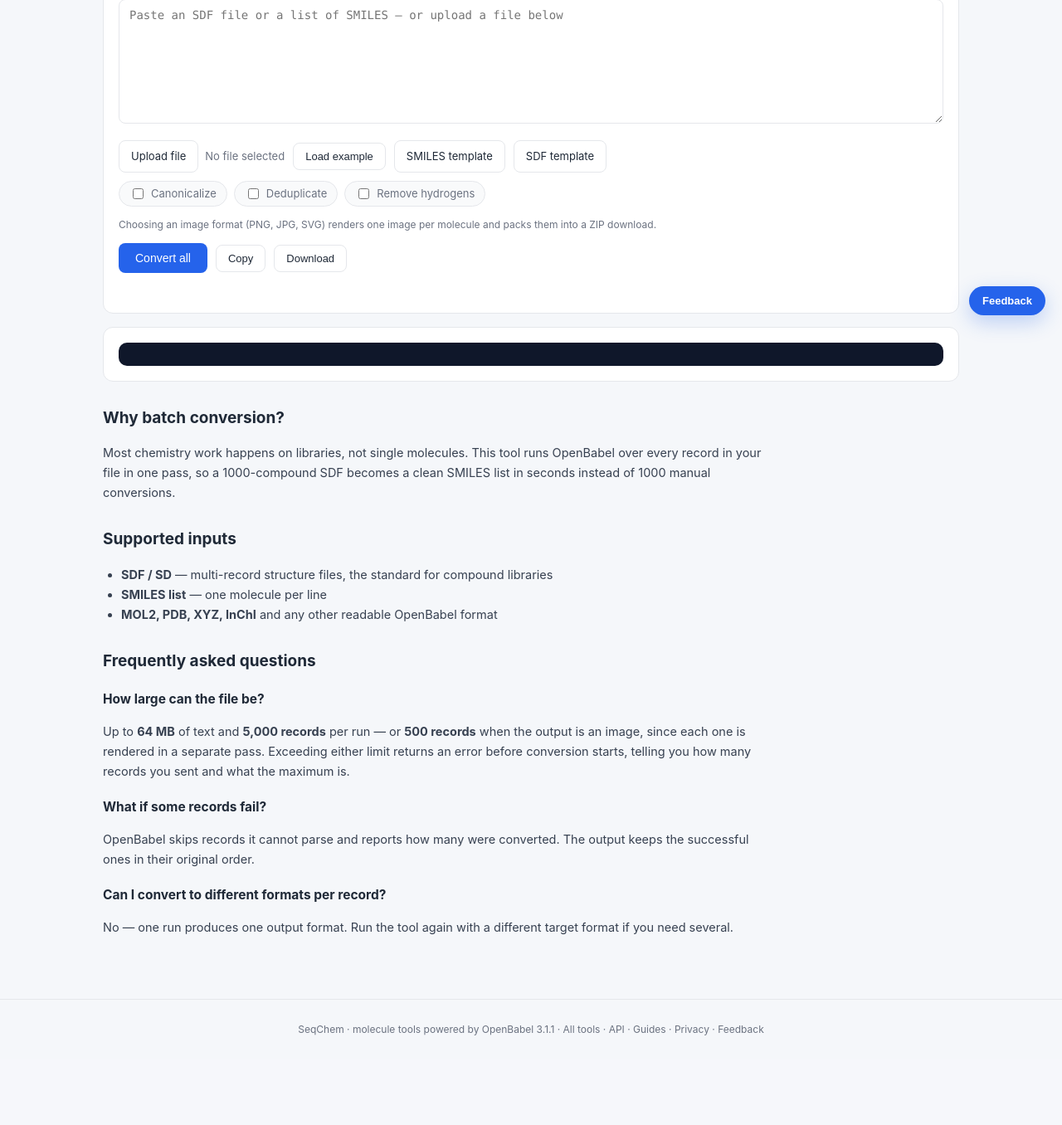
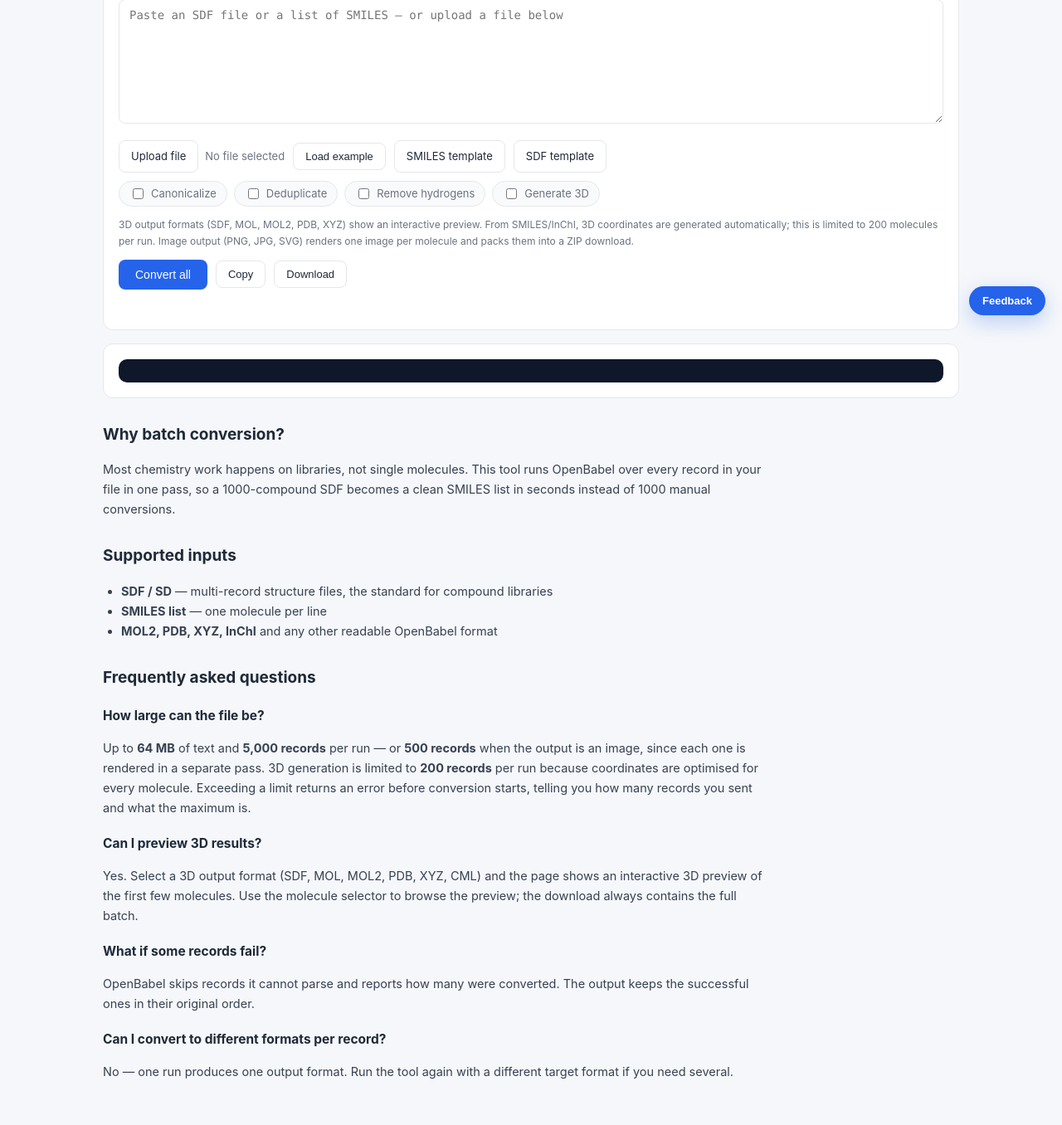
Before and after one commit to MR820/seqandchem, a Flask app: page /batch in a window 1280 px wide. Shown: the part 400-1756 px from the top of the page at 83% size. Before the commit the page ends 1648 px from the top, so only its background shows below. Run offline with Flask 3, Linux system fonts and the light colour scheme; data that the repository does not hold is empty; some libraries are stand-ins or nearby versions.

Commit message:
Add 3D preview and Generate 3D option to batch converter
- Auto-generate 3D coordinates for 3D outputs from SMILES/InChI, capped at 200 records
- Return a preview SDF and render it with 3Dmol, with molecule and style selectors
- Add backend and page tests for the preview, auto-gen3d and limit

Co-Authored-By: Claude Code <noreply@anthropic.com>

```diff
--- a/app.py
+++ b/app.py
@@ -44,6 +44,7 @@ MAX_BATCH_INPUT = 64 * 1024 * 1024  # 64MB for /api/batch
 MAX_FEEDBACK_BODY = 16 * 1024       # feedback messages are capped at 2,000 chars
 MAX_BATCH_RECORDS = 5000           # records per batch run (any output format)
 MAX_BATCH_IMAGES = 500             # records per run when the output is an image
+MAX_BATCH_3D = 200                 # records per run when 3D coordinates are generated
 BATCH_TIMEOUT = 840                # keep below gunicorn/nginx's 900s proxy timeout
 
 app = Flask(__name__, static_folder=None)
@@ -71,6 +72,7 @@ THREE_D_FORMATS = {
     "sdf", "sd", "mol", "mdl", "mol2", "pdb", "xyz", "cml", "cif",
     "stl", "obj", "ply", "vrml", "wrl", "gpr",
 }
+PREVIEW_3D_FORMATS = {"sdf", "sd", "mol", "mdl", "mol2", "pdb", "xyz", "cml"}
 TWO_D_SOURCES = {"smi", "can", "inchi", "inchikey", "txt", "smi"}
 
 EXAMPLE_SMILES = "CC(=O)Oc1ccccc1C(=O)O"
@@ -1599,6 +1601,29 @@ def split_records(text: str, frm: str):
     return [text]
 
 
+def _batch_preview_sdf(frm, to, text, safe, limit=6):
+    """Build a small SDF preview for 3D-capable batch output."""
+    if to not in PREVIEW_3D_FORMATS:
+        return None
+    records = split_records(text, frm)
+    if not records:
+        return None
+    if frm in {"sdf", "sd"}:
+        subset = "".join(records[:limit])
+    elif frm in {"smi", "can", "smiles", "inchi", "inchikey", "txt"}:
+        subset = "\n".join(records[:limit])
+    else:
+        # Compressed/multi-record 3D inputs are not cheap to slice here.
+        return None
+    args = [f"-i{frm}", "-osdf"] + safe
+    if "--gen3d" not in safe and frm in TWO_D_SOURCES:
+        args.append("--gen3d")
+    rc, out, _ = run_obabel(args, subset.encode("utf-8"), timeout=60)
+    if rc != 0 or not out:
+        return None
+    return out.decode("utf-8", "replace")
+
+
 @app.post("/api/batch")
 def api_batch():
     try:
@@ -1614,8 +1639,12 @@ def api_batch():
         return err("Please enter molecule data")
 
     opts = [o for o in (data.get("opts") or []) if isinstance(o, str)][:10]
-    allowed = {"--canonical", "--unique", "--deletehydrogens", "--addhydrogens"}
+    allowed = {"--canonical", "--unique", "--deletehydrogens", "--addhydrogens", "--gen3d"}
     safe = [o for o in opts if o.split("=")[0] in allowed]
+
+    # 2D inputs need coordinates before a 3D format makes sense; match /api/convert.
+    if to in THREE_D_FORMATS and frm in TWO_D_SOURCES and "--gen3d" not in safe:
+        safe.append("--gen3d")
 
     # 明确的批量上限：先数记录数再跑 OpenBabel，避免大文件跑到一半才失败
     count = len(split_records(text, frm))
@@ -1628,6 +1657,10 @@ def api_batch():
                "Split the file into several smaller batches and run them separately."
         return err(f"Batch limit exceeded: {count} records, maximum {limit} per run "
                    f"({what})", 400, hint)
+    if "--gen3d" in safe and count > MAX_BATCH_3D:
+        return err(f"3D generation limit exceeded: {count} records, maximum {MAX_BATCH_3D} per run",
+                   400, f"Split the input into smaller batches of {MAX_BATCH_3D} or fewer. "
+                        "3D generation is much slower than plain format conversion.")
 
     wait_start = time.monotonic()
     slot = _heavy_acquire(HEAVY_WAIT_SECONDS)
@@ -1715,11 +1748,13 @@ def _batch_response(frm, to, text, out, errtext, safe):
             "log": errtext.strip()[:2000],
         })
 
+    preview_sdf = _batch_preview_sdf(frm, to, text, safe)
     return jsonify({
         "ok": True,
         "binary": False,
         "result": out.decode("utf-8", "replace"),
         "converted": converted,
+        "preview_sdf": preview_sdf,
         "log": errtext.strip()[:2000],
     })
 
@@ -1937,8 +1972,8 @@ def _openapi_spec():
             request_body=body({"name": {"type": "string"}}, ["name"]))},
         "/api/v1/batch": {"post": op(
             "batch", "Bulk conversion",
-            "Converts a whole file. Limits: 64 MB input, 5000 records (500 for image output); "
-            "the server-side run timeout is about 14 minutes.",
+            "Converts a whole file. Limits: 64 MB input, 5000 records (500 for image output, "
+            "200 when 3D coordinates are generated); the server-side run timeout is about 14 minutes.",
             request_body=body({"data": data_prop, "from": from_prop,
                                "to": to_prop, "opts": opts_prop}, ["data"]))},
         "/api/v1/formula": {"post": op(
--- a/static/app.js
+++ b/static/app.js
@@ -9,6 +9,8 @@
   let convBinary = null;
   let viewerConv = null;
   let viewer3d = null;
+  let viewerBatch3d = null;
+  let batch3dRecords = [];
   let lastSdf = "";
   let lastSvg = "";
 
@@ -308,6 +310,38 @@
     viewerConv.resize();
   }
 
+  async function renderBatch3d(sdf) {
+    const wrap = $("#batch-3d-wrap");
+    const el = $("#batch-3d");
+    const sel = $("#batch-3d-model");
+    if (!wrap || !el || !sel) return;
+    if (!sdf) {
+      wrap.style.display = "none";
+      batch3dRecords = [];
+      return;
+    }
+    const ready = await ensure3Dmol();
+    if (!ready || !window.$3Dmol) { wrap.style.display = "none"; return; }
+    batch3dRecords = sdf.split(/\$\$\$\$/).map((s) => s.trim()).filter(Boolean);
+    if (!batch3dRecords.length) { wrap.style.display = "none"; return; }
+    sel.innerHTML = batch3dRecords.map((_, i) =>
+      `<option value="${i}">Molecule ${i + 1}</option>`).join("");
+    wrap.style.display = "block";
+    if (!viewerBatch3d) viewerBatch3d = makeViewer(el);
+    showBatch3dModel(0);
+  }
+
+  function showBatch3dModel(index) {
+    if (!viewerBatch3d || !batch3dRecords[index]) return;
+    const style = $("#batch-3d-style");
+    viewerBatch3d.removeAllModels();
+    viewerBatch3d.addModel(batch3dRecords[index] + "\n$$$$\n", "sdf");
+    applyStyle(viewerBatch3d, style ? style.value : "stick");
+    viewerBatch3d.zoomTo();
+    viewerBatch3d.render();
+    viewerBatch3d.resize();
+  }
+
   async function runConvert() {
     const data = $("#conv-input").value;
     if (!data.trim()) return setStatus("#conv-status", "Please enter molecule data", "err");
@@ -525,7 +559,9 @@
 
     const out = $("#batch-out");
     const img = $("#batch-image");
+    const wrap3d = $("#batch-3d-wrap");
     if (img) { img.style.display = "none"; img.innerHTML = ""; }
+    if (wrap3d) { wrap3d.style.display = "none"; }
 
     const j = await postJSON("/api/batch", {
       data, from: $("#batch-from").value, to: $("#batch-to").value, opts,
@@ -563,6 +599,7 @@
     } else {
       out.style.display = "";
       out.textContent = j.result || "";
+      renderBatch3d(j.preview_sdf || null).catch(() => {});
     }
     setStatus("#batch-status", "Done · " + j.converted + " molecule(s) converted", "ok");
     trackEvent("batch");
@@ -947,6 +984,13 @@
 
     if (page === "batch") {
       $("#batch-run").addEventListener("click", runBatch);
+      $("#batch-3d-model").addEventListener("change", (e) => showBatch3dModel(Number(e.target.value)));
+      $("#batch-3d-style").addEventListener("change", () => {
+        if (!viewerBatch3d) return;
+        applyStyle(viewerBatch3d, $("#batch-3d-style").value);
+        viewerBatch3d.render();
+      });
+      window.addEventListener("resize", () => { if (viewerBatch3d) viewerBatch3d.resize(); });
       $("#batch-download").addEventListener("click", () => {
         const text = $("#batch-out").textContent || "";
         if (!text) return;
--- a/templates/batch.html
+++ b/templates/batch.html
@@ -29,8 +29,11 @@
     <label class="chip"><input type="checkbox" value="--canonical" /> Canonicalize</label>
     <label class="chip"><input type="checkbox" value="--unique" /> Deduplicate</label>
     <label class="chip"><input type="checkbox" value="--deletehydrogens" /> Remove hydrogens</label>
+    <label class="chip"><input type="checkbox" value="--gen3d" /> Generate 3D</label>
   </div>
-  <p class="hint">Choosing an image format (PNG, JPG, SVG) renders one image per molecule
+  <p class="hint">3D output formats (SDF, MOL, MOL2, PDB, XYZ) show an interactive preview.
+     From SMILES/InChI, 3D coordinates are generated automatically; this is limited to
+     200 molecules per run. Image output (PNG, JPG, SVG) renders one image per molecule
      and packs them into a ZIP download.</p>
   <div class="row">
     <button class="btn" id="batch-run">Convert all</button>
@@ -41,6 +44,22 @@
 </div>
 
 <div class="card">
+  <div id="batch-3d-wrap" style="display:none;margin-bottom:12px">
+    <div class="row" style="justify-content:space-between;margin-top:0">
+      <div class="field-label" style="margin-bottom:0">3D preview</div>
+      <div class="row" style="margin-top:0;gap:8px">
+        <select id="batch-3d-model" aria-label="Preview molecule" style="width:auto;min-width:150px"></select>
+        <select id="batch-3d-style" aria-label="3D style" style="width:auto">
+          <option value="stick">Stick</option>
+          <option value="sphere">Sphere</option>
+          <option value="line">Line</option>
+        </select>
+      </div>
+    </div>
+    <div id="batch-3d" class="viewer" style="width:100%;height:420px"></div>
+    <p class="hint">Drag to rotate · scroll to zoom · preview shows the first few molecules;
+       download for the full file.</p>
+  </div>
   <div class="svg-box" id="batch-image" style="display:none"></div>
   <pre id="batch-out"></pre>
 </div>
@@ -62,8 +81,13 @@
   <h3>How large can the file be?</h3>
   <p>Up to <strong>64 MB</strong> of text and <strong>5,000 records</strong> per run — or
      <strong>500 records</strong> when the output is an image, since each one is rendered in a
-     separate pass. Exceeding either limit returns an error before conversion starts, telling
-     you how many records you sent and what the maximum is.</p>
+     separate pass. 3D generation is limited to <strong>200 records</strong> per run because
+     coordinates are optimised for every molecule. Exceeding a limit returns an error before
+     conversion starts, telling you how many records you sent and what the maximum is.</p>
+  <h3>Can I preview 3D results?</h3>
+  <p>Yes. Select a 3D output format (SDF, MOL, MOL2, PDB, XYZ, CML) and the page shows an
+     interactive 3D preview of the first few molecules. Use the molecule selector to browse
+     the preview; the download always contains the full batch.</p>
   <h3>What if some records fail?</h3>
   <p>OpenBabel skips records it cannot parse and reports how many were converted. The output
      keeps the successful ones in their original order.</p>
```
Also changed, not shown: tests/test_app.py (+66 -0 lines).
